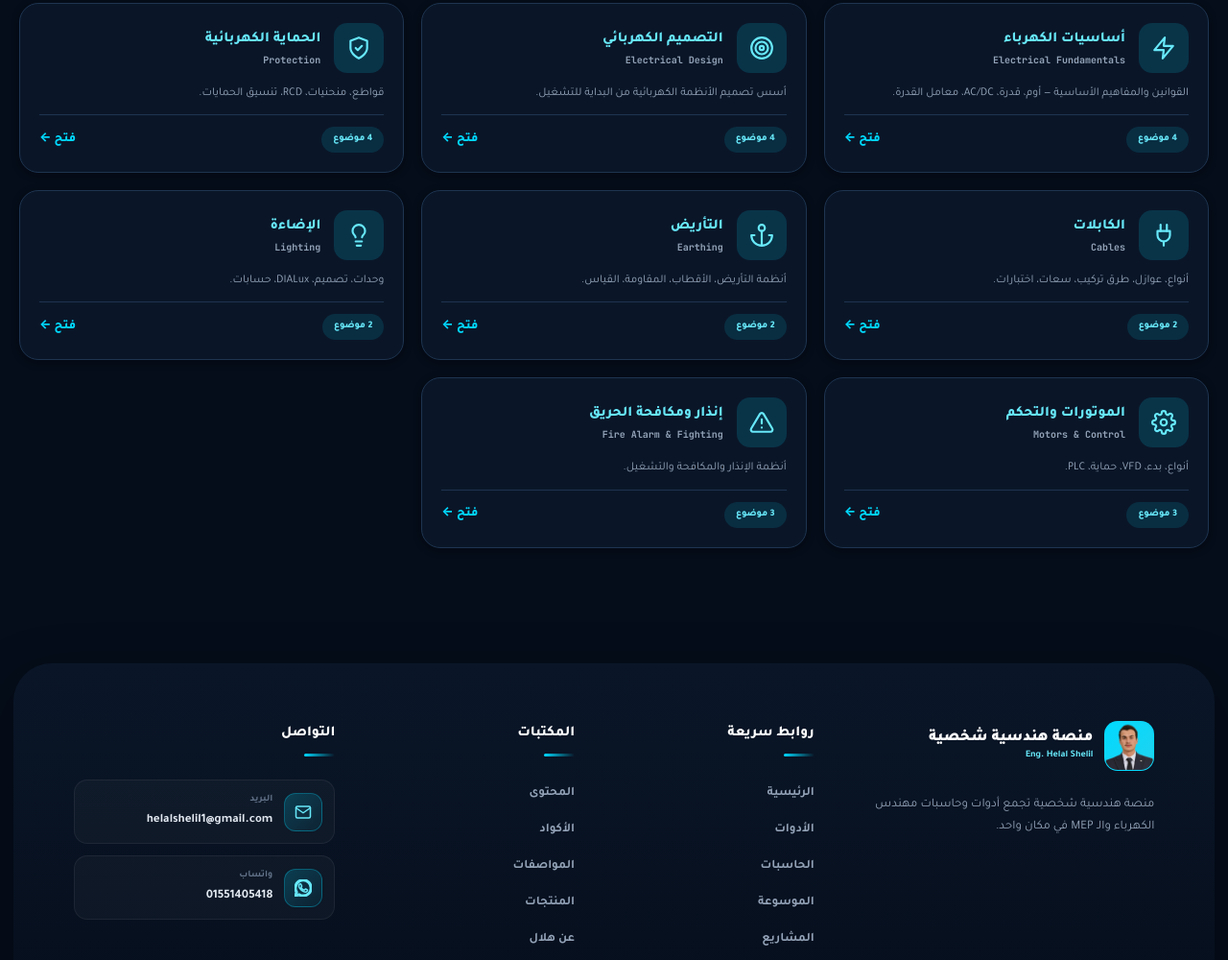
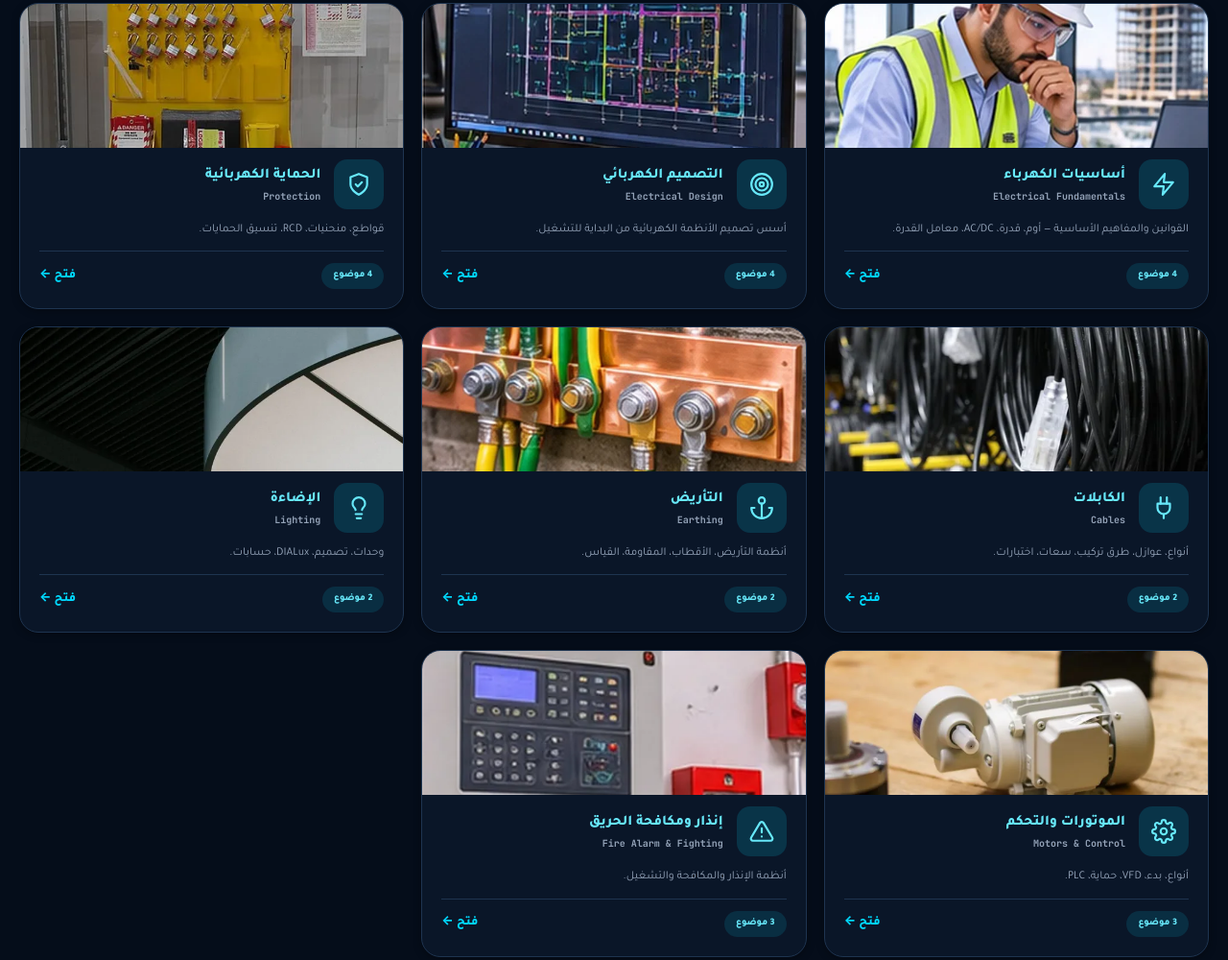
Before and after one commit to helalshelil1-creator/hiilal, a plain HTML site: page encyclopedia.html in a window 1280 px wide. Shown: the part 622-1622 px from the top of the page at 96% size. Drawn offline with Linux system fonts and the light colour scheme.

Commit message:
calculators.html + encyclopedia.html: card cover images (all 22 calcs, all 8 enc categories)

```diff
--- a/encyclopedia.html
+++ b/encyclopedia.html
@@ -274,8 +274,10 @@
 
         el.innerHTML = list.map(cat => {
             const iconHTML = (window.Icons && Icons.build) ? Icons.build(cat.icon, "", 26) : "";
+            const mediaHTML = cat.img ? `<div class="tool-card-media"><img src="${cat.img}" alt="" loading="lazy"></div>` : "";
             return `
                 <a href="topic.html?cat=${cat.id}" class="tool-card">
+                    ${mediaHTML}
                     <div class="tool-card-head">
                         <div class="cat-icon">${iconHTML}</div>
                         <div style="flex:1;">
--- a/js/data/encyclopedia.js
+++ b/js/data/encyclopedia.js
@@ -359,6 +359,11 @@ window.ENCYCLOPEDIA = ENCYCLOPEDIA;
 const ENC_IMAGES = {
     "fundamentals": "assets/covers/v2/enc-fundamentals.webp",
     "design": "assets/covers/v2/enc-design.webp",
-    "protection": "assets/covers/v2/safety-checklist.webp"
+    "protection": "assets/covers/v2/safety-checklist.webp",
+    "cables": "assets/covers/v2/cable-schedule.webp",
+    "earthing": "assets/covers/v2/earthing-resistance.webp",
+    "lighting": "assets/covers/v2/lighting-design.webp",
+    "motors": "assets/covers/v2/motor-current.webp",
+    "fire": "assets/covers/v2/fire-alarm.webp"
 };
 ENCYCLOPEDIA.forEach(c => { if (ENC_IMAGES[c.id]) c.img = ENC_IMAGES[c.id]; });
```
Also changed, not shown: calculators.html (+2 -0 lines).
